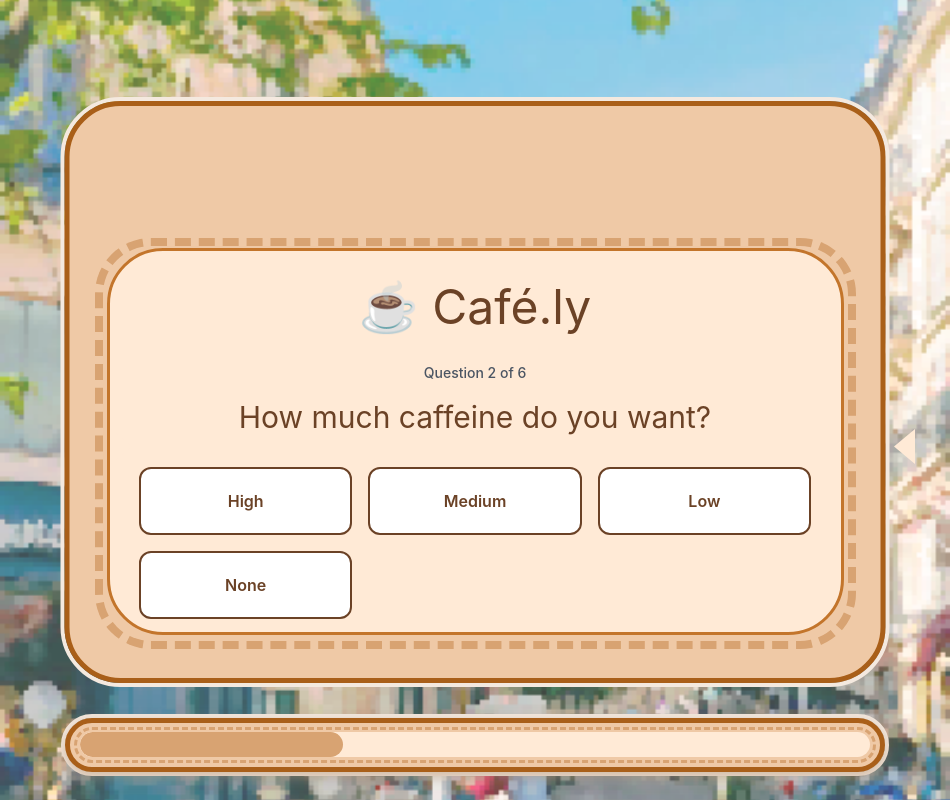
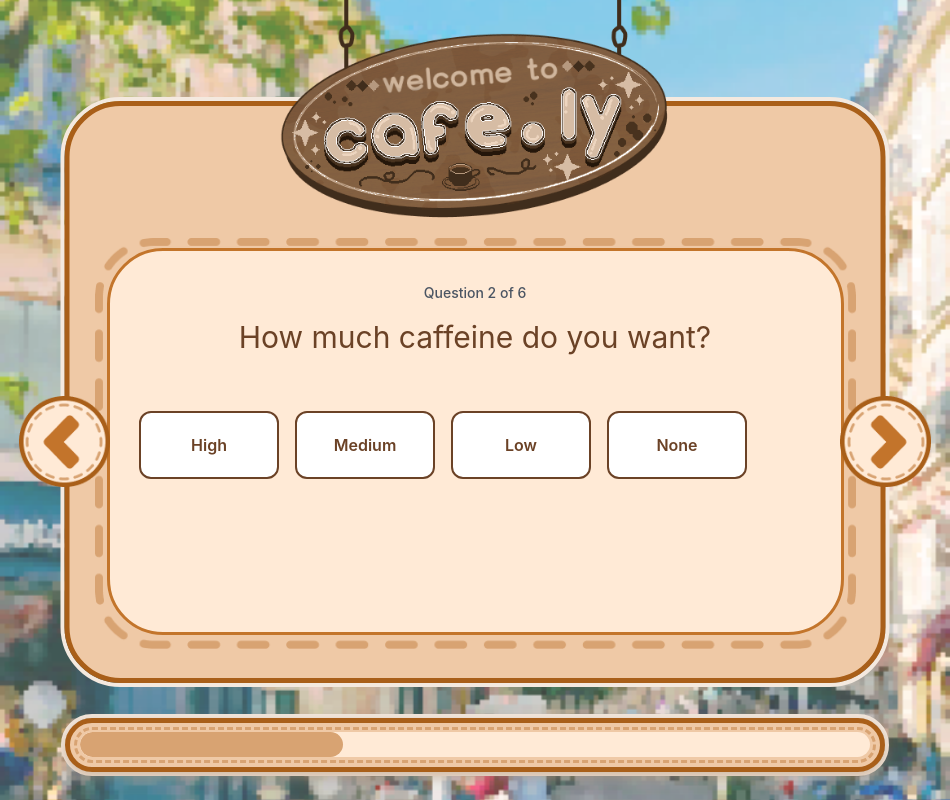
Before and after one commit to akiesque/cafe.ly, an Electron app: page index.html in a window 950 px wide. Both pictures are taken after a click on the button "Recommend a drink". Drawn offline with Linux system fonts and the light colour scheme.

Commit message:
Added logo, adjusted buttons

```diff
--- a/index.html
+++ b/index.html
@@ -12,14 +12,17 @@
         <div class="main-page-bg-overlay"></div>
     </div>
 
+    <div class="logo-sign">
+        <img src="assets/logocafelys.png" alt="Café.ly logo">
+    </div>
+
     <div class="main-interface">
         <div class="card card-outline"></div>
         <div class="card card-outer"></div>
         <div class="card card-outer card-border"></div>
-        <div class="card card-dashed"></div>
+        <div class="card card-dashed"><img src="assets/card-dashed.png" alt=""></div>
         <div class="card card-inner">
             <div class="app-container">
-                <h1 class="app-title">☕ Café.ly</h1>
 
                 <div id="quiz-section">
                     <div class="progress-container">
@@ -28,7 +31,9 @@
 
                     <div class="question-container">
                         <h2 id="question-title" class="question-title">Find Your Perfect Drink</h2>
-                        <div id="question-options" class="options-grid"></div>
+                        <div class="options-scroll-wrap" id="options-scroll-wrap">
+                            <div id="question-options" class="options-grid"></div>
+                        </div>
                     </div>
                 </div>
 
@@ -41,12 +46,14 @@
         </div>
     </div>
 
-    <button type="button" class="nav-arrow nav-arrow-left" aria-label="Previous">
-        <svg width="91" height="91" viewBox="0 0 91 91" fill="none" aria-hidden="true"><path d="M56 45.5L35 28v35l21-17.5z" fill="#ffead6"/></svg>
-    </button>
-    <button type="button" class="nav-arrow nav-arrow-right" aria-label="Next">
-        <svg width="91" height="91" viewBox="0 0 91 91" fill="none" aria-hidden="true"><path d="M35 45.5L56 63V28L35 45.5z" fill="#ffead6"/></svg>
-    </button>
+    <div class="nav-arrows" id="nav-arrows" aria-hidden="true">
+        <button type="button" class="nav-arrow nav-arrow-left" id="nav-arrow-left" aria-label="Scroll choices left">
+            <img src="assets/arrow-left.png" alt="" width="91" height="91">
+        </button>
+        <button type="button" class="nav-arrow nav-arrow-right" id="nav-arrow-right" aria-label="Scroll choices right">
+            <img src="assets/arrow-right.png" alt="" width="91" height="91">
+        </button>
+    </div>
 
     <div class="progress-bar-outer">
         <div class="progress-bar-layer progress-bar-outline"></div>
--- a/main.js
+++ b/main.js
@@ -5,7 +5,7 @@ function createWindow() {
   const win = new BrowserWindow({
     width: 950,
     height: 900,
-    resizable: false,
+    // resizable: false, // remove after testing
     webPreferences: {
       nodeIntegration: false,
       contextIsolation: true
--- a/renderer.js
+++ b/renderer.js
@@ -65,16 +65,25 @@ function updateProgress() {
     progressText.textContent = `Question ${currentStep + 1} of ${totalQuestions}`;
 }
 
+// Scroll step for arrow navigation (when >= 4 choices)
+const OPTIONS_SCROLL_STEP = 260;
+
 // Display current question
 function showQuestion() {
     const question = questions[currentStep];
     const questionTitle = document.getElementById('question-title');
     const questionOptions = document.getElementById('question-options');
+    const optionsScrollWrap = document.getElementById('options-scroll-wrap');
+    const navArrows = document.getElementById('nav-arrows');
 
     questionTitle.textContent = question.title;
 
     // Clear previous options
     questionOptions.innerHTML = '';
+    questionOptions.classList.remove('has-many-choices');
+    questionOptions.classList.remove('two-choices');
+    navArrows.classList.remove('nav-arrows-visible');
+    if (optionsScrollWrap) optionsScrollWrap.scrollLeft = 0;
 
     // Create buttons for each option
     question.options.forEach(option => {
@@ -84,6 +93,23 @@ function showQuestion() {
         button.addEventListener('click', () => selectOption(question.key, option));
         questionOptions.appendChild(button);
     });
+
+    // Layout tweaks based on number of choices
+    const optionCount = question.options.length;
+
+    // Show arrow buttons and horizontal scroll when 4+ choices; hide scrollbar
+    if (optionCount >= 4) {
+        questionOptions.classList.add('has-many-choices');
+        navArrows.classList.add('nav-arrows-visible');
+        navArrows.setAttribute('aria-hidden', 'false');
+    } else {
+        navArrows.setAttribute('aria-hidden', 'true');
+    }
+
+    // When there are exactly 2 choices, center the buttons
+    if (optionCount === 2) {
+        questionOptions.classList.add('two-choices');
+    }
 
     updateProgress();
 }
@@ -128,8 +154,13 @@ function showResults() {
         recommendationsList.innerHTML = '<li class="recommendation-item">No drinks match your preferences. Try adjusting your selections!</li>';
     }
 
-    // Hide quiz, show results with animation
+    // Hide quiz and arrow nav, show results with animation
     quizSection.style.display = 'none';
+    const navArrows = document.getElementById('nav-arrows');
+    if (navArrows) {
+        navArrows.classList.remove('nav-arrows-visible');
+        navArrows.setAttribute('aria-hidden', 'true');
+    }
     resultsSection.style.display = 'block';
     resultsSection.style.opacity = '0';
     resultsSection.style.transform = 'translateY(20px)';
@@ -226,6 +257,16 @@ function recommendDrinks(preferences) {
     return ranked;
 }
 
+// Scroll options left/right (used when >= 4 choices)
+function scrollOptions(direction) {
+    const navArrows = document.getElementById('nav-arrows');
+    const optionsScrollWrap = document.getElementById('options-scroll-wrap');
+    const questionOptions = document.getElementById('question-options');
+    if (!navArrows || !optionsScrollWrap || !questionOptions || !questionOptions.classList.contains('has-many-choices')) return;
+    const step = direction === 'left' ? -OPTIONS_SCROLL_STEP : OPTIONS_SCROLL_STEP;
+    optionsScrollWrap.scrollBy({ left: step, behavior: 'smooth' });
+}
+
 // Initialize app
 document.addEventListener('DOMContentLoaded', async () => {
     await loadDrinks();
@@ -236,6 +277,10 @@ document.addEventListener('DOMContentLoaded', async () => {
 
     // Show first question
     showQuestion();
+
+    // Arrow buttons: scroll choices left/right when >= 4 options
+    document.getElementById('nav-arrow-left').addEventListener('click', () => scrollOptions('left'));
+    document.getElementById('nav-arrow-right').addEventListener('click', () => scrollOptions('right'));
 
     // Handle back button
     backBtn.addEventListener('click', () => {
```
Also changed, not shown: assets/arrow-left.png (added), assets/arrow-right.png (added), assets/card-dashed.png (added), assets/logocafelys.png (added), static/style.css.
